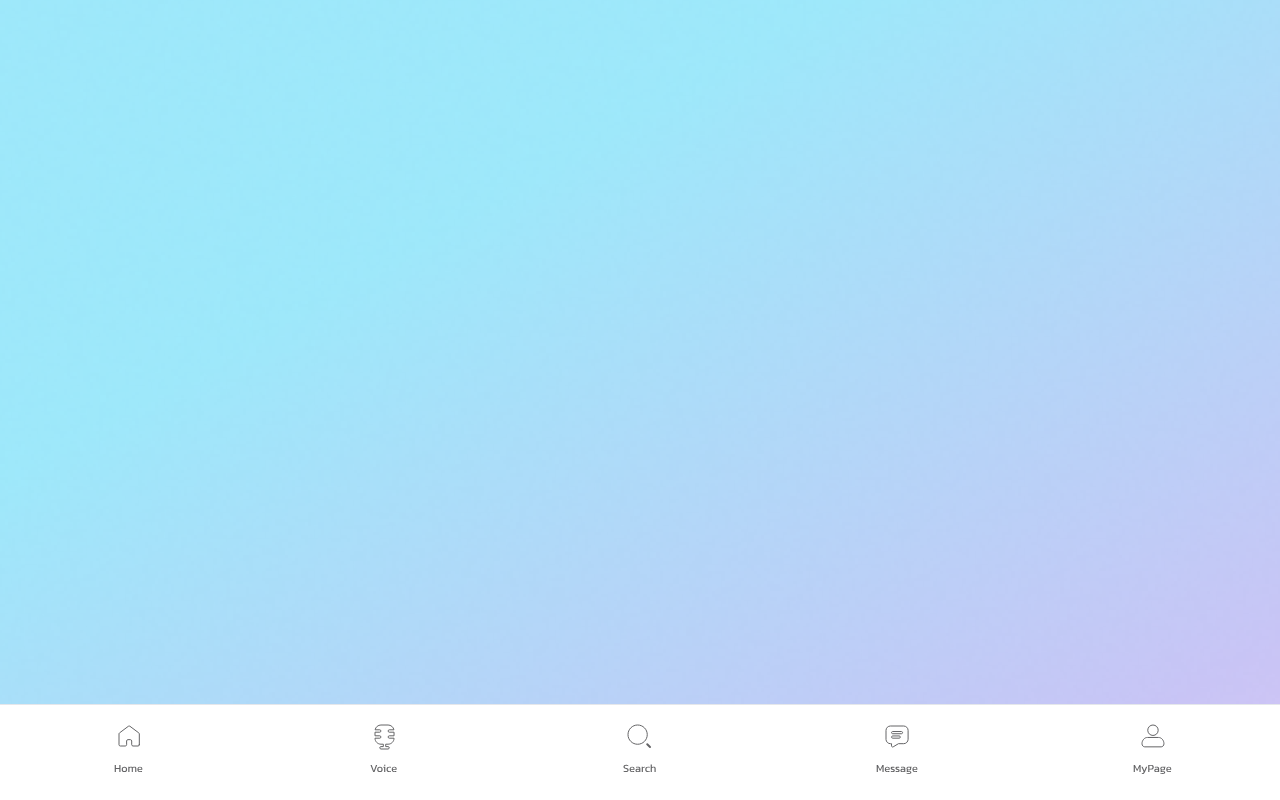
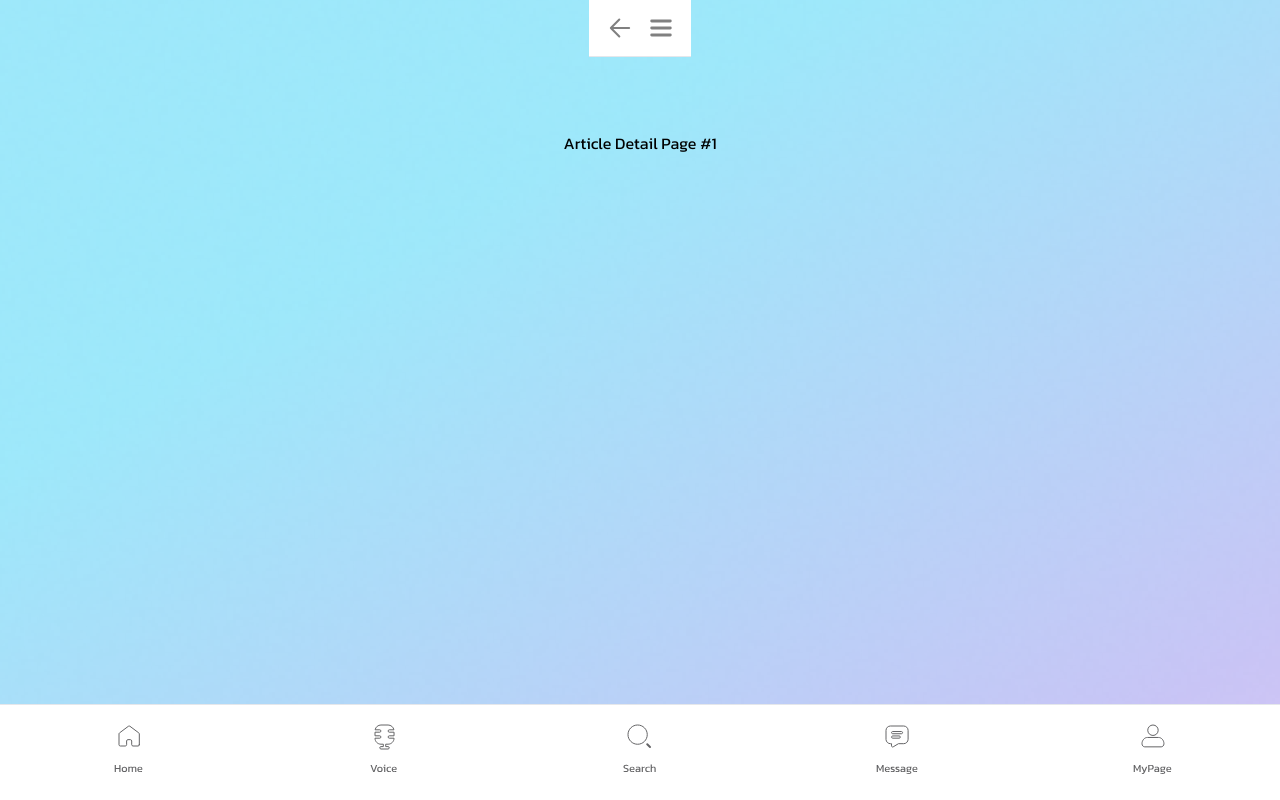
Before and after one commit to junghyunl/fillit, a React (Vite) app in the folder fillit_frontend/: page /article/1 in a window 1280 px wide. Before the commit this address had no page. Built offline with nearby package versions, Linux system fonts and the light colour scheme.

Commit message:
feat: 게시글 상세 페이지 추가

```diff
--- a/fillit_frontend/src/App.tsx
+++ b/fillit_frontend/src/App.tsx
@@ -1,5 +1,6 @@
 import { Routes, Route } from 'react-router-dom';
-import Home from '@/pages/Home';
+import ArticleListPage from '@/pages/ArticleListPage';
+import ArticleDetailPage from '@/pages/ArticleDetailPage';
 import Login from '@/pages/Login';
 import Message from '@/pages/Message';
 import Profile from '@/pages/Profile';
@@ -11,8 +12,10 @@ import NavBar from '@/components/common/NavBar';
 const App = () => {
   return (
     <>
+      <div className="bg-home-bg bg-fixed"></div>
       <Routes>
-        <Route path="/" element={<Home />} />
+        <Route path="/" element={<ArticleListPage />} />
+        <Route path="/article/:boardId" element={<ArticleDetailPage />} />
         <Route path="/login" element={<Login />} />
         <Route path="/message" element={<Message />} />
         <Route path="/profile" element={<Profile />} />
--- /dev/null
+++ b/fillit_frontend/src/pages/ArticleDetailPage.tsx
@@ -0,0 +1,17 @@
+import Header from '@/components/common/Header';
+import { useParams } from 'react-router-dom';
+
+const ArticleDetailPage = () => {
+  const { boardId } = useParams();
+
+  return (
+    <div className="flex flex-col items-center h-screen">
+      <Header left="back" right="menu" />
+      <div className="pt-[4.6rem]">
+        <h1>Article Detail Page #{boardId}</h1>
+      </div>
+    </div>
+  );
+};
+
+export default ArticleDetailPage;
```
